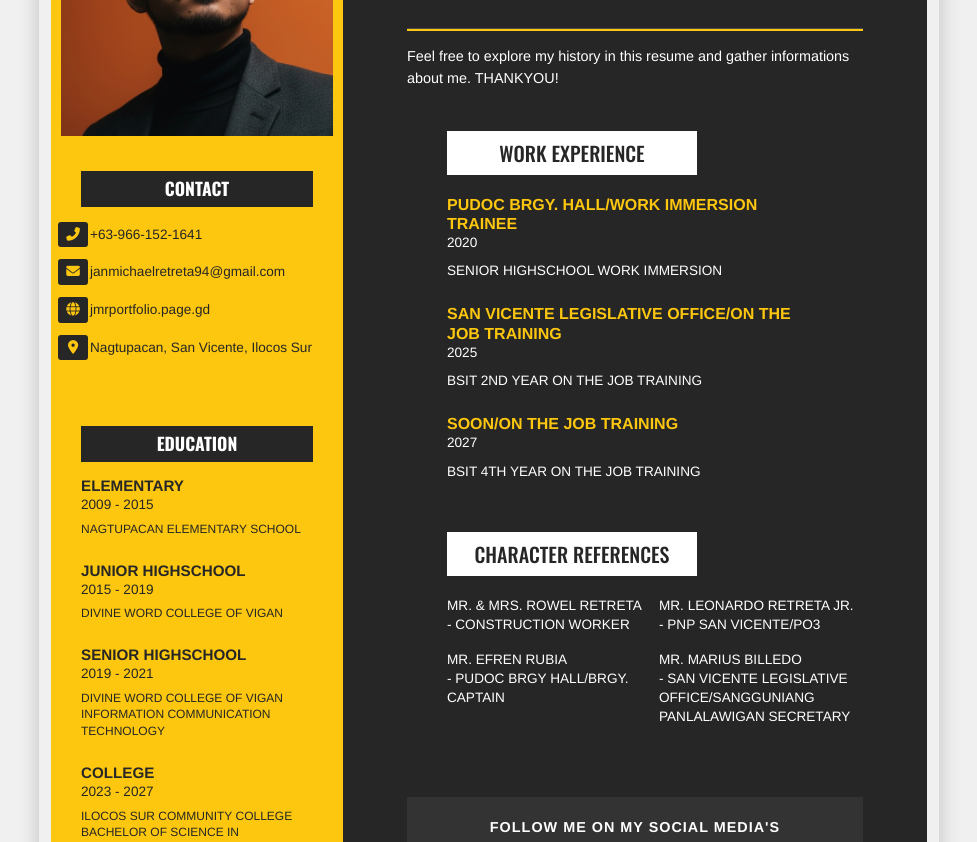
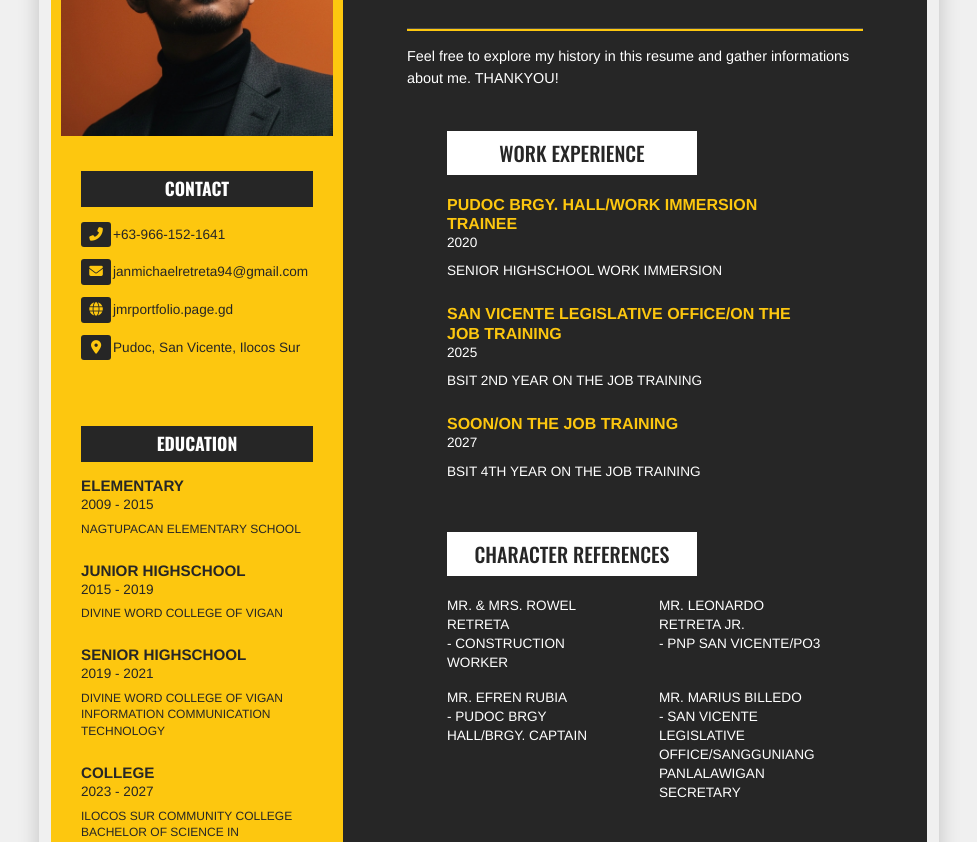
Before and after one commit to jmprogdev/RESUME, a plain HTML site: page index.html in a window 1280 px wide. Shown: the part 224-1066 px from the top of the page, without its empty margins (151-1128 px from the left). Drawn offline with nearby package versions, Linux system fonts and the light colour scheme.

Commit message:
added new file

```diff
--- a/index.html
+++ b/index.html
@@ -27,7 +27,7 @@
                     <li><i class="fas fa-phone-alt contact-icon"></i>+63-966-152-1641</li>
                     <li><i class="fas fa-envelope contact-icon"></i>janmichaelretreta94@gmail.com</li>
                     <li><i class="fas fa-globe contact-icon"></i>jmrportfolio.page.gd</li>
-                    <li><i class="fas fa-map-marker-alt contact-icon"></i>Nagtupacan, San Vicente, Ilocos Sur</li>
+                    <li><i class="fas fa-map-marker-alt contact-icon"></i>Pudoc, San Vicente, Ilocos Sur</li>
                 </ul>
             </div>
 
--- a/style.css
+++ b/style.css
@@ -60,6 +60,9 @@ body {
 }
 
 /* Contact Styling */
+.list-unstyled{
+margin-left: 23px;
+}
 .contact-list li {
     margin-bottom: 12px;
     font-size: 0.85rem;
@@ -232,7 +235,7 @@ body {
     font-size: 0.85rem;
     line-height: 1.4;
     color: var(--color-white);
-    width: 200px;
+
 }
 
 .reference-details strong {
```
